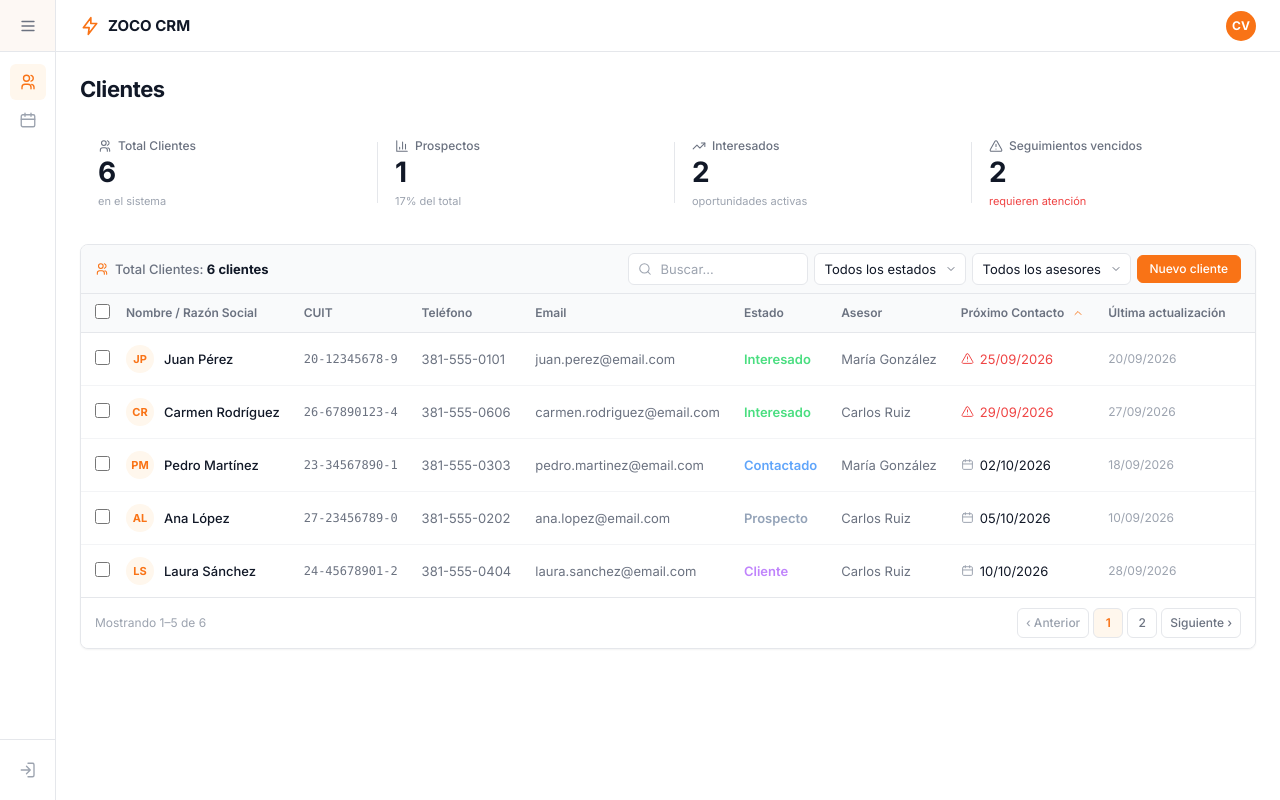
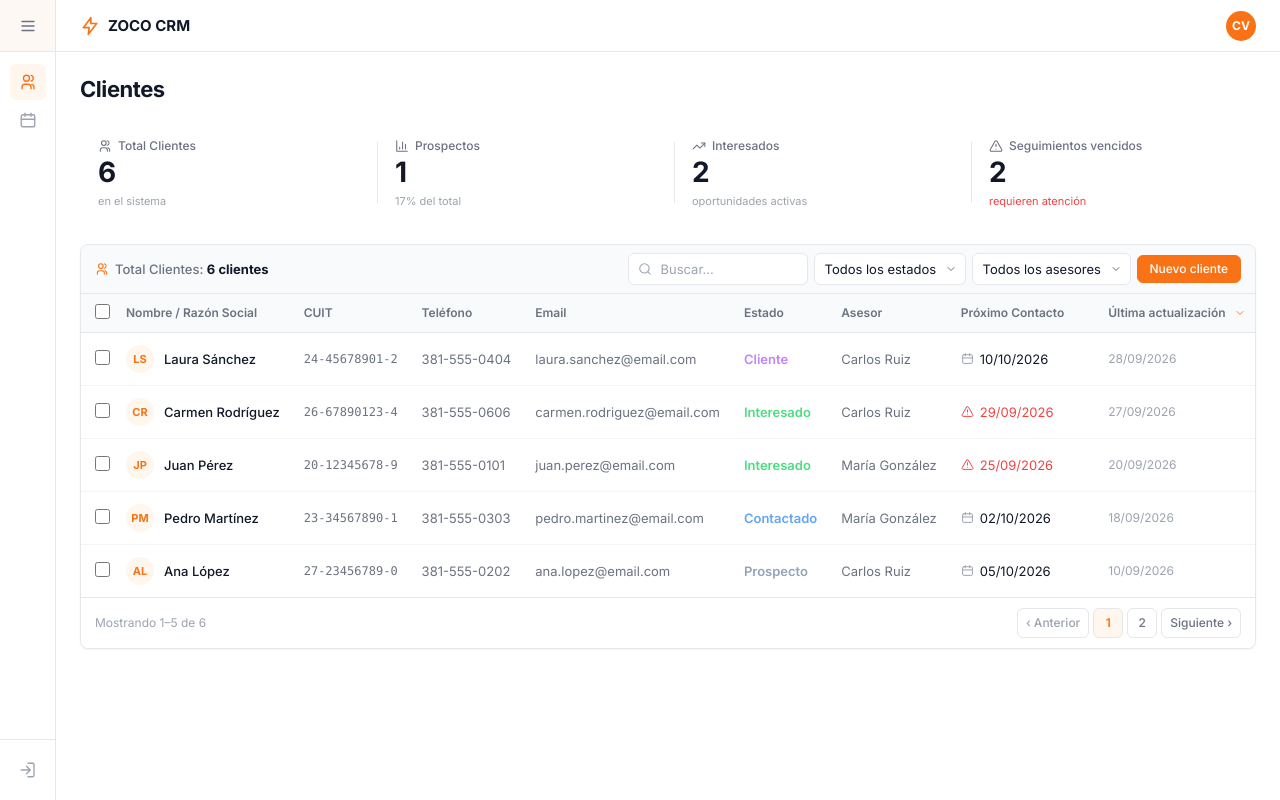
Before and after one commit to togenaro/Crm2026, a React (Vite) app: page /clientes in a window 1280 px wide. Both pictures are taken after a click on the element "Última actualización". Built offline with nearby package versions, Linux system fonts and the light colour scheme.

Commit message:
feat(clientes): ordenar por fechas del listado de cliente, de contacto y actualizacion

```diff
--- a/src/features/clientes/components/ClientesTable.jsx
+++ b/src/features/clientes/components/ClientesTable.jsx
@@ -3,6 +3,7 @@ import { useNavigate } from 'react-router-dom';
 import {
   IconAlertTriangle,
   IconCalendar,
+  IconChevronDown,
   IconChevronUp,
   IconSearch,
   IconUsers,
@@ -43,6 +44,8 @@ export default function ClientesTable({
   asesores,
 }) {
   const navigate = useNavigate();
+  const [sortBy, setSortBy] = useState('proximo');
+  const [sortDir, setSortDir] = useState('asc');
   const [mostrarModal, setMostrarModal] = useState(false);
   const [mostrarConfirmacion, setMostrarConfirmacion] = useState(false);
   const [clienteAEditar, setClienteAEditar] = useState(null);
@@ -52,6 +55,37 @@ export default function ClientesTable({
   const clienteSeleccionado = cantidadSeleccionada === 1
     ? clientes.find(cliente => seleccionados.has(cliente.id))
     : null;
+
+  function ordenarPor(columna) {
+    if (columna === sortBy) {
+      setSortDir(actual => actual === 'asc' ? 'desc' : 'asc');
+      return;
+    }
+
+    setSortBy(columna);
+    setSortDir(columna === 'actualizacion' ? 'desc' : 'asc');
+  }
+
+  function activarOrdenConTeclado(event, columna) {
+    if (event.key !== 'Enter' && event.key !== ' ') return;
+    event.preventDefault();
+    ordenarPor(columna);
+  }
+
+  const clientesOrdenados = [...clientes].sort((primero, segundo) => {
+    const valorPrimero = sortBy === 'proximo' ? primero.proximoContacto : primero.fechaActualizacion;
+    const valorSegundo = sortBy === 'proximo' ? segundo.proximoContacto : segundo.fechaActualizacion;
+    const fechaPrimero = valorPrimero ? new Date(valorPrimero).getTime() : Number.NaN;
+    const fechaSegundo = valorSegundo ? new Date(valorSegundo).getTime() : Number.NaN;
+    const primeroSinFecha = Number.isNaN(fechaPrimero);
+    const segundoSinFecha = Number.isNaN(fechaSegundo);
+
+    if (primeroSinFecha && segundoSinFecha) return 0;
+    if (primeroSinFecha) return 1;
+    if (segundoSinFecha) return -1;
+
+    return sortDir === 'asc' ? fechaPrimero - fechaSegundo : fechaSegundo - fechaPrimero;
+  });
 
   function alternarSeleccionTodos() {
     setSeleccionados(actuales => {
@@ -137,11 +171,43 @@ export default function ClientesTable({
               <th>Email</th>
               <th>Estado</th>
               <th>Asesor</th>
-              <th className="sortable">
-                <span className="th-content">Próximo Contacto <span className="th-sort-indicator"><IconChevronUp /></span></span>
+              <th
+                className="sortable"
+                scope="col"
+                tabIndex={0}
+                aria-sort={sortBy === 'proximo' ? (sortDir === 'asc' ? 'ascending' : 'descending') : undefined}
+                onClick={() => ordenarPor('proximo')}
+                onKeyDown={event => activarOrdenConTeclado(event, 'proximo')}
+              >
+                <span className="th-content">
+                  Próximo Contacto
+                  {sortBy === 'proximo' ? (
+                    <span className="th-sort-indicator">
+                      {sortDir === 'desc' ? <IconChevronDown /> : <IconChevronUp />}
+                    </span>
+                  ) : (
+                    <span className="th-sort-hint"><IconChevronUp /></span>
+                  )}
+                </span>
               </th>
-              <th className="sortable">
-                <span className="th-content">Última actualización <span className="th-sort-hint"><IconChevronUp /></span></span>
+              <th
+                className="sortable"
+                scope="col"
+                tabIndex={0}
+                aria-sort={sortBy === 'actualizacion' ? (sortDir === 'asc' ? 'ascending' : 'descending') : undefined}
+                onClick={() => ordenarPor('actualizacion')}
+                onKeyDown={event => activarOrdenConTeclado(event, 'actualizacion')}
+              >
+                <span className="th-content">
+                  Última actualización
+                  {sortBy === 'actualizacion' ? (
+                    <span className="th-sort-indicator">
+                      {sortDir === 'desc' ? <IconChevronDown /> : <IconChevronUp />}
+                    </span>
+                  ) : (
+                    <span className="th-sort-hint"><IconChevronUp /></span>
+                  )}
+                </span>
               </th>
             </tr>
           </thead>
@@ -150,7 +216,7 @@ export default function ClientesTable({
               <tr>
                 <td className="crm-empty-row" colSpan="9">No se encontraron clientes con esos criterios.</td>
               </tr>
-            ) : clientes.map(cliente => (
+            ) : clientesOrdenados.map(cliente => (
               <tr
                 key={cliente.id}
                 className={seleccionados.has(cliente.id) ? 'selected' : ''}
```
